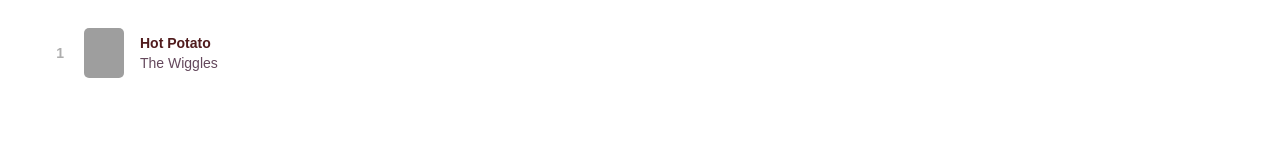
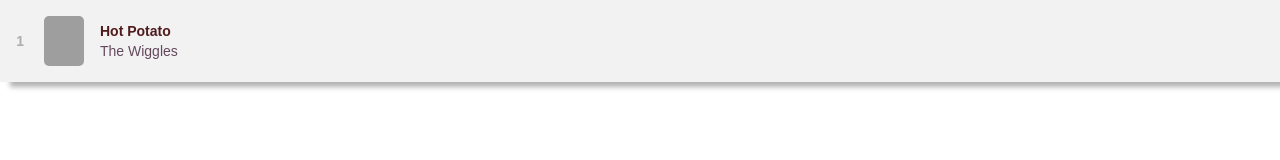
Before and after one commit to NatalieShamir/spotify_monthly_favs-react, a React app: page / in a window 1280 px wide. Built offline with nearby package versions, Linux system fonts and the light colour scheme; grey boxes are pictures that could not be loaded.

Commit message:
add import statement for tracks.css

```diff
--- a/src/index.css
+++ b/src/index.css
@@ -2,3 +2,4 @@
 @import url("../src/fonts/fonts.css");
 @import url("../src/blocks/page.css");
 @import url("../src/blocks/track.css");
+@import url("../src/blocks/tracks.css");
```
